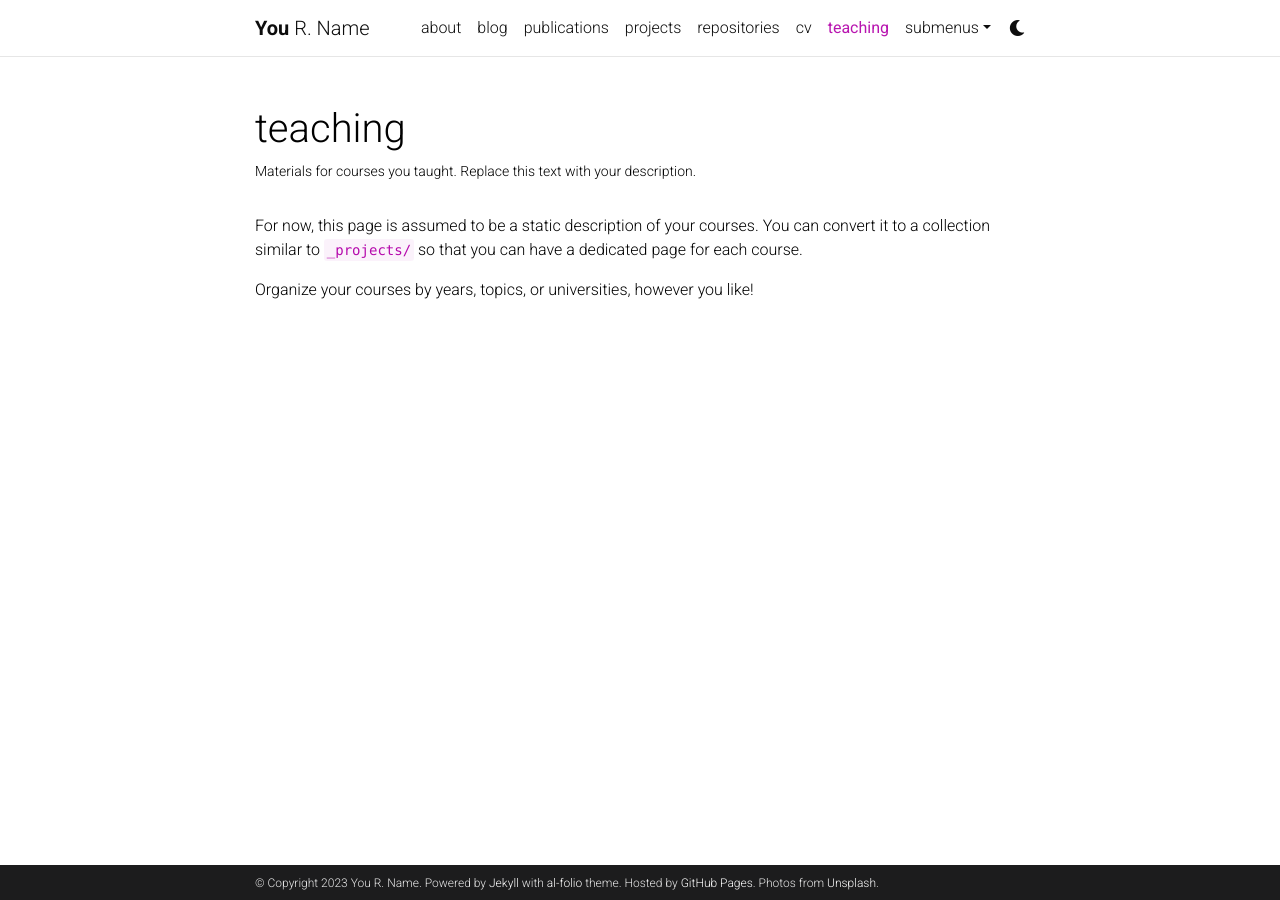
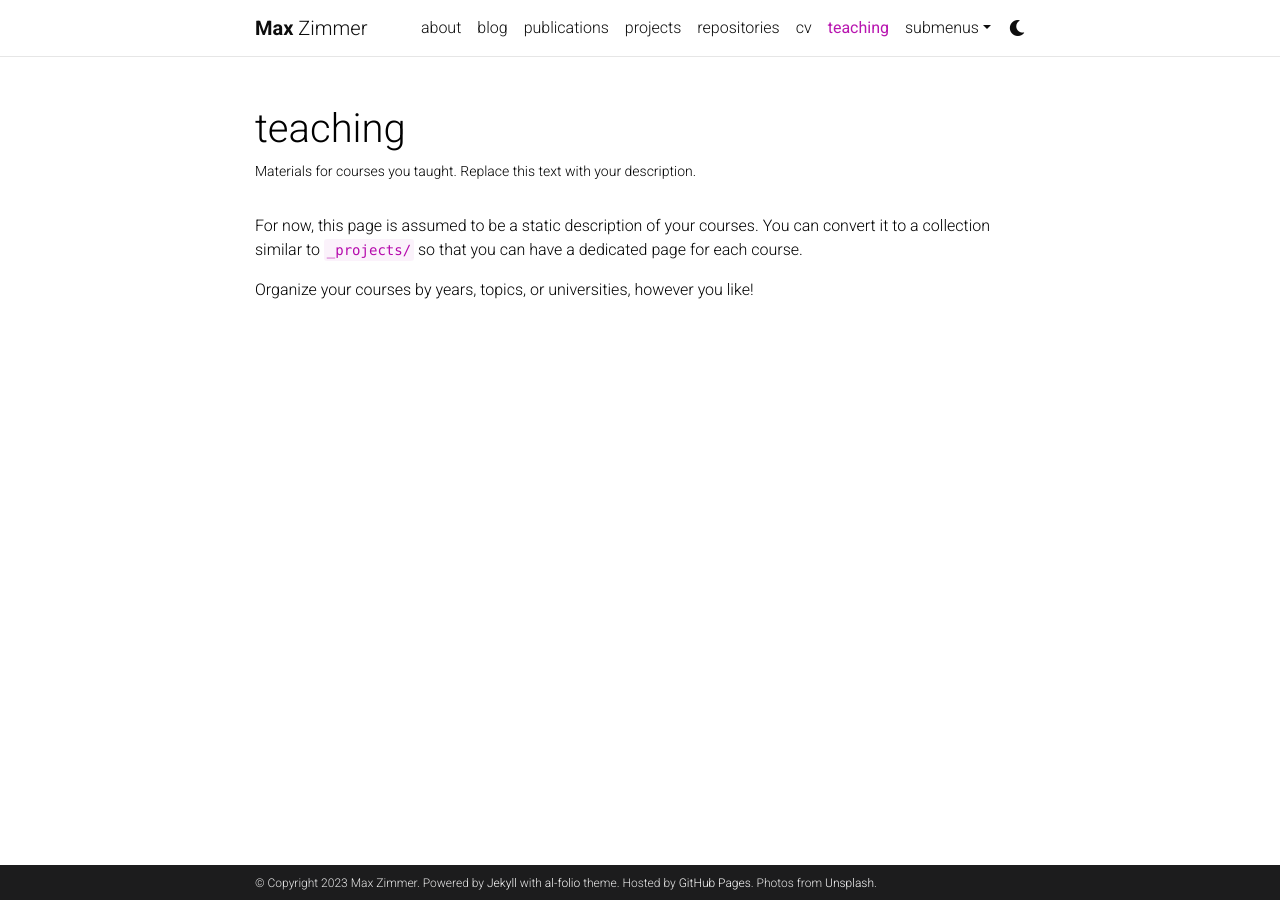
Before and after one commit to zimmer-m/zimmer-m.github.io, a Jekyll site: the page built from _pages/teaching.md, in a window 1280 px wide. Built offline with Jekyll 4.4.1, drawn with Linux system fonts in a browser that asks for light colours; comment, search, counter and statistics services are not loaded; a style sheet for code colours, icons or effects is not loaded.

Commit message:
first modifications

```diff
--- a/_config.yml
+++ b/_config.yml
@@ -3,10 +3,10 @@
 # -----------------------------------------------------------------------------
 
 title: blank # the website title (if blank, full name will be used instead)
-first_name: You
-middle_name: R.
-last_name: Name
-email: you@example.com
+first_name: Max
+middle_name:
+last_name: Zimmer
+email: zimmer@zib.de
 description: > # the ">" symbol means to ignore newlines until "footer_text:"
   A simple, whitespace theme for academics. Based on [*folio](https://github.com/bogoli/-folio) design.
 footer_text: >
@@ -18,8 +18,8 @@
 lang: en # the language of your site (for example: en, fr, cn, ru, etc.)
 icon: ⚛️  # the emoji used as the favicon (alternatively, provide image name in /assets/img/)
 
-url: https://alshedivat.github.io # the base hostname & protocol for your site
-baseurl: /al-folio # the subpath of your site, e.g. /blog/
+url: https://zimmer-m.github.io # the base hostname & protocol for your site
+baseurl:  # the subpath of your site, e.g. /blog/
 last_updated: false # set to true if you want to display last updated in the footer
 impressum_path:  # set to path to include impressum link in the footer, use the same path as permalink in a page, helps to conform with EU GDPR
 
```
